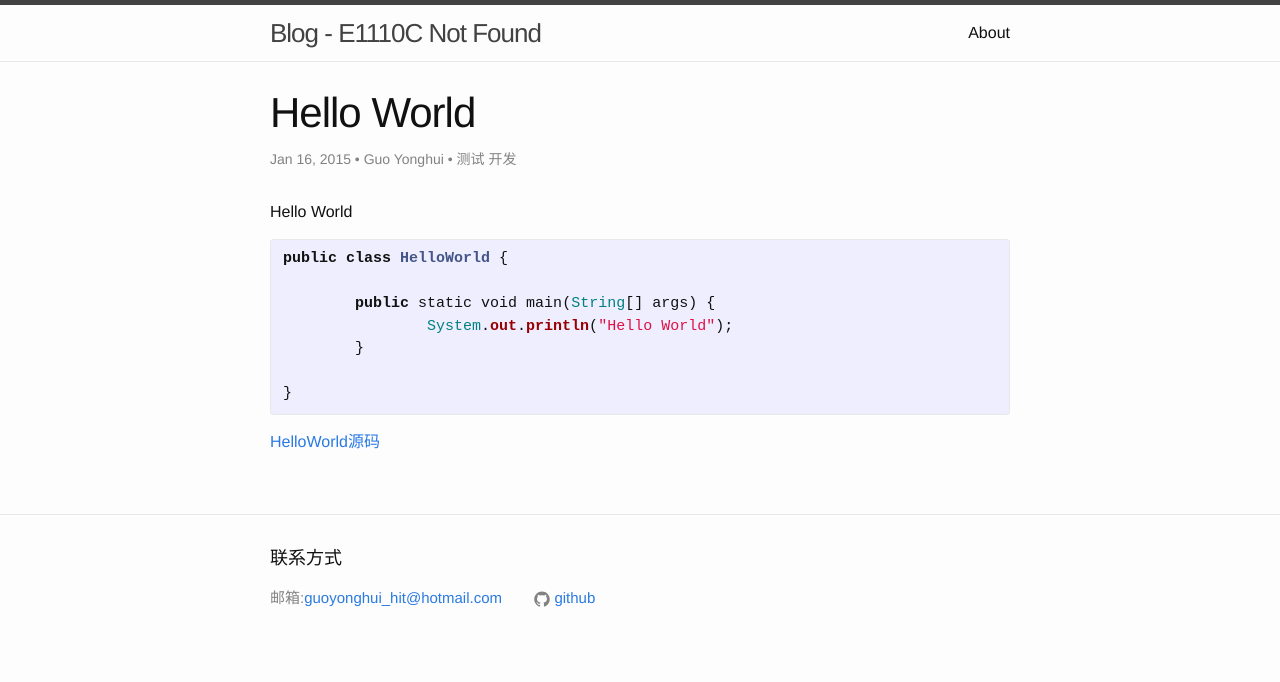
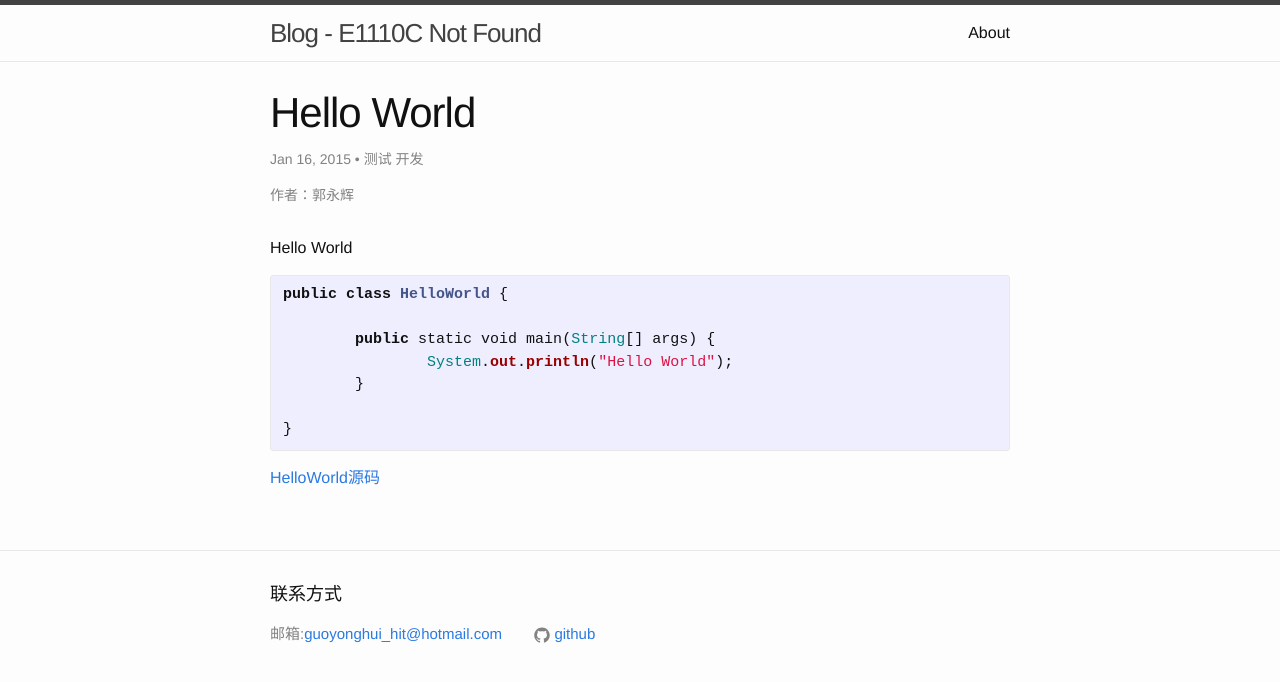
Before and after one commit to E1110CNotFound/E1110CNotFound.github.io, a Jekyll site: the page built from _posts/2015-01-16-hello-world.markdown, in a window 1280 px wide. Shown: the top 682 px of the page. Built offline with Jekyll 4.4.1, drawn with Linux system fonts in a browser that asks for light colours.

Commit message:
modify style of post.html

```diff
--- a/_layouts/post.html
+++ b/_layouts/post.html
@@ -5,7 +5,8 @@ layout: default
 
   <header class="post-header">
     <h1 class="post-title">{{ page.title }}</h1>
-    <p class="post-meta">{{ page.date | date: "%b %-d, %Y" }}{% if page.author %} • {{ page.author }}{% endif %}{% if page.meta %} • {{ page.meta }}{% endif %}{% if page.categories %} • {% for category in page.categories %} {{ category }}{% endfor %}{% endif %}</p>
+    <p class="post-meta">{{ page.date | date: "%b %-d, %Y" }}{% if page.meta %} • {{ page.meta }}{% endif %}{% if page.categories %} • {% for category in page.categories %} {{ category }}{% endfor %}{% endif %}</p>
+    {% if page.author %}<p class="post-meta">作者：{{ page.author }}</p>{% endif %}
   </header>
 
   <article class="post-content">
--- a/_posts/2015-01-16-hello-world.markdown
+++ b/_posts/2015-01-16-hello-world.markdown
@@ -1,7 +1,7 @@
 ---
 layout: post
 title:  "Hello World"
-author:	Guo Yonghui
+author:	郭永辉
 date:   2015-01-16 11:38:00
 categories: [测试, 开发]
 ---
```
